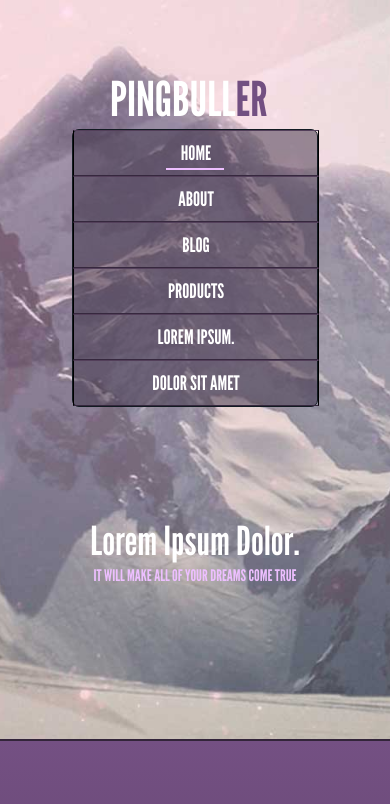
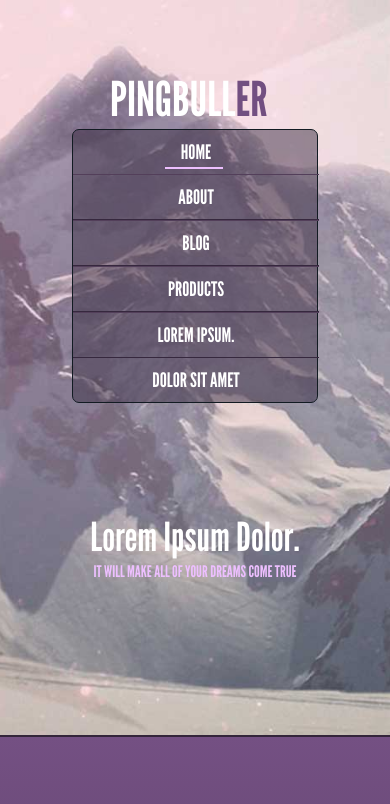
Before and after one commit to LimarenkoDenis/LimarenkoDenis.github.io, a plain HTML site: page HomeTask_7-8/index.html in a window 390 px wide. Shown: the top 804 px of the page. Drawn offline with nearby package versions, Linux system fonts and the light colour scheme.

Commit message:
deleted border benu

```diff
--- a/HomeTask_7-8/css/media.css
+++ b/HomeTask_7-8/css/media.css
@@ -138,13 +138,14 @@
 	}
 	 nav .menu__item{
 		display: block;
-		border: 1px solid #000;
+		/*border: 1px solid #000;*/
 		margin: 0 auto;
 		width: 246px;
 		text-align: center;
 		border-top: 1px solid #533f5a;
 		border-bottom: 1px solid #36283e;
 	}
+	nav .menu__item:nth-child(1),nav .menu__item:nth-child(6){border: none;}
 	.menu__link:hover{
 		background: rgba(43, 34, 49, 1);
 	}
```
